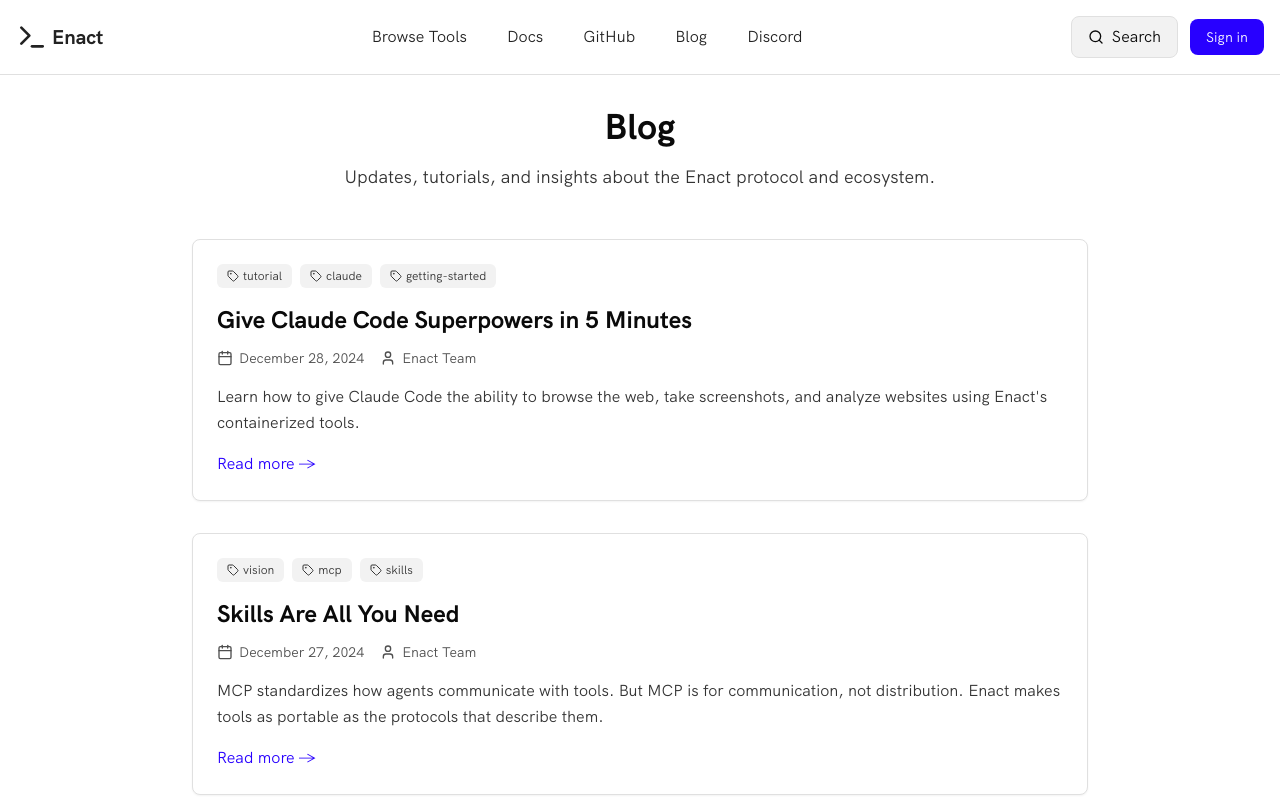
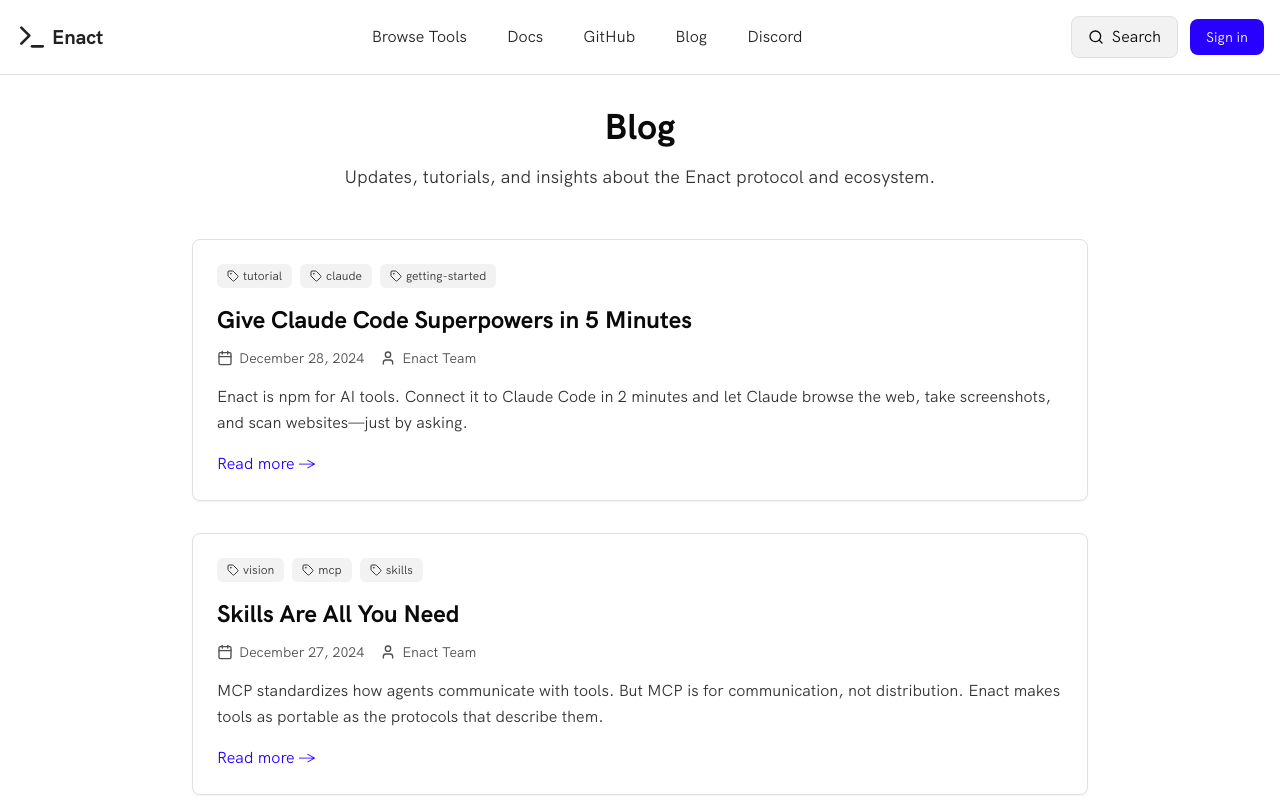
Before and after one commit to EnactProtocol/enact, a React (Vite) app in the folder packages/web/: page /blog in a window 1280 px wide. Shown: the top 800 px of the page. Built offline with nearby package versions, Linux system fonts and the light colour scheme; no server answers.

Commit message:
update blog based on feedback

```diff
--- a/packages/web/src/data/blogPosts.ts
+++ b/packages/web/src/data/blogPosts.ts
@@ -14,7 +14,7 @@
     id: "6",
     title: "Give Claude Code Superpowers in 5 Minutes",
     excerpt:
-      "Learn how to give Claude Code the ability to browse the web, take screenshots, and analyze websites using Enact's containerized tools.",
+      "Enact is npm for AI tools. Connect it to Claude Code in 2 minutes and let Claude browse the web, take screenshots, and scan websites—just by asking.",
     date: "2024-12-28",
     author: "Enact Team",
     slug: "claude-code-superpowers",
@@ -22,15 +22,36 @@
     content: `
 # Give Claude Code Superpowers in Minutes
 
-This guide shows you how to give Claude Code the ability to browse the web, take screenshots, and analyze websites - using Enact's containerized tools.
+## What is Enact?
 
-## Step 1: Install Enact
+Enact is a tool registry and runtime for AI tools. Think of it as **npm for AI**—it lets you package, share, and run complex capabilities (like web browsers or security scanners) in sandboxed containers that any AI agent can use.
+
+Each tool runs in a Docker container, which means:
+- **No installation headaches** - Dependencies are bundled (Playwright needs Chromium? It's included.)
+- **Safe execution** - Tools run isolated from your system
+- **Works everywhere** - Same behavior on any machine
+
+## Why Connect Enact to Claude Code?
+
+Out of the box, Claude Code can read files, write code, and run shell commands. But it can't browse the web, take screenshots, or scan websites.
+
+With Enact, Claude gains access to a growing library of containerized tools. Instead of you manually running commands, Claude discovers and uses tools on its own:
+
+- "Take a screenshot of this website" → Claude finds and runs a Playwright-based tool
+- "What tech stack is this site running?" → Claude finds a web scanner and reports back
+- "Extract all the links from this page" → Claude finds the right tool and handles it
+
+You ask in plain English. Claude figures out which tool to use.
+
+## Setup (2 minutes)
+
+### Step 1: Install Enact
 
 \`\`\`bash
 npm install -g enact-cli
 \`\`\`
 
-## Step 2: Initialize Your Project
+### Step 2: Initialize Your Project
 
 In your project folder, run:
 
@@ -38,11 +59,15 @@
 enact init --claude
 \`\`\`
 
-This creates an \`CLAUDE.md\` file that teaches Claude Code how to use Enact tools. Claude reads this file and immediately knows how to discover and run containerized tools.
+This creates a \`CLAUDE.md\` file that teaches Claude Code how to use Enact tools. Claude reads this file and immediately knows how to discover and run containerized tools.
 
-## Step 3: Start a Conversation
+> **Note:** This doesn't change your code—it just adds a small instruction file that acts as a "manual" for Claude.
 
-Now just talk to Claude. Here's a real example:
+That's it. You're ready.
+
+## See It In Action
+
+Now just talk to Claude. Here's what a real conversation looks like:
 
 ---
 
@@ -82,38 +107,42 @@
 
 ---
 
-## What Just Happened?
+## How It Works (Behind the Scenes)
 
-1. Claude read the \`CLAUDE.md\` file and learned about Enact
-2. It searched for relevant tools using \`enact search\`
-3. It learned how to use them with \`enact learn\`
-4. It ran the tools in isolated containers
-5. It parsed the structured output and explained it to you
+When you ask Claude to do something like "take a screenshot," here's what happens:
 
-You never typed a single Enact command. Claude handled everything.
+1. Claude reads the \`CLAUDE.md\` file you created and learns about Enact
+2. It searches for relevant tools using \`enact search screenshot\`
+3. It learns the tool's interface with \`enact learn enact/playwright\`
+4. It runs the tool in an isolated Docker container
+5. It parses the output and explains the results to you
 
-## Available Tools
+**Claude doesn't just run a script—it decides which tool it needs.** It performs its own discovery (search) and reads the documentation (learn) before executing. You never type a single Enact command. Claude handles everything autonomously.
+
+## Example Tools
 
 | Tool | What it does |
 |------|--------------|
 | \`enact/playwright\` | Screenshots, text extraction, HTML scraping |
 | \`enact/scanner/whatweb\` | Detect web technologies, servers, frameworks |
 
-Browse more at [enact.tools](https://enact.tools)
-
-## Why Containers?
-
-- **No installation** - Playwright needs Chromium, WhatWeb needs Ruby. The containers include everything.
-- **Safe execution** - Tools run isolated from your system
-- **Consistent results** - Same environment every time
+Browse the full registry at [enact.tools](https://enact.tools)
 
 ---
 
-Ready? Install Enact, run \`enact init --claude\`, and start asking Claude to browse the web for you.
+## TL;DR
+
+**Enact** = npm for AI tools. Containerized, safe, zero-config.
+
+**Setup**: \`npm install -g enact-cli && enact init --claude\`
+
+**Result**: Claude Code can now browse the web, take screenshots, scan sites, and more—just by asking.
 
 ---
 
 *Published on December 28, 2024*
+
+*Updated December 28, 2024: Restructured based on feedback from u/dagger378 on Reddit - thanks for the detailed suggestions!*
     `,
   },
   {
```
